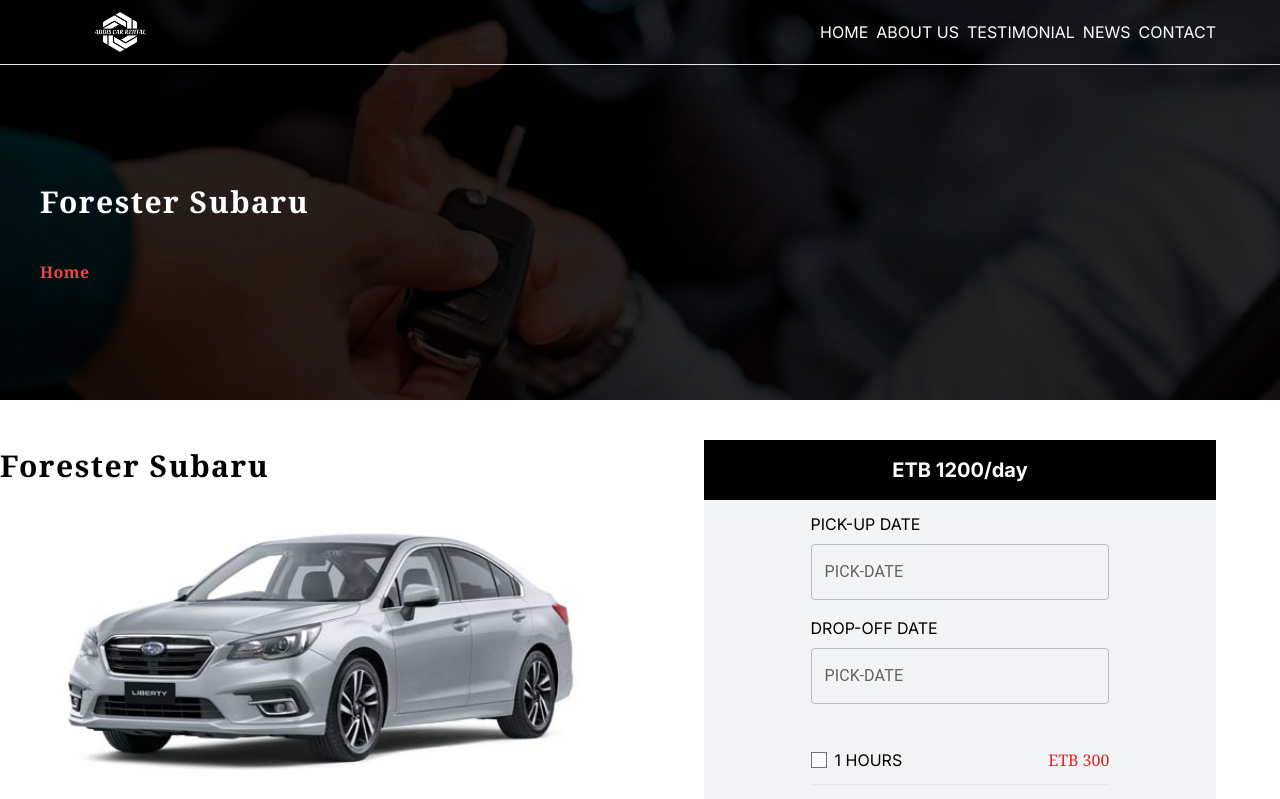
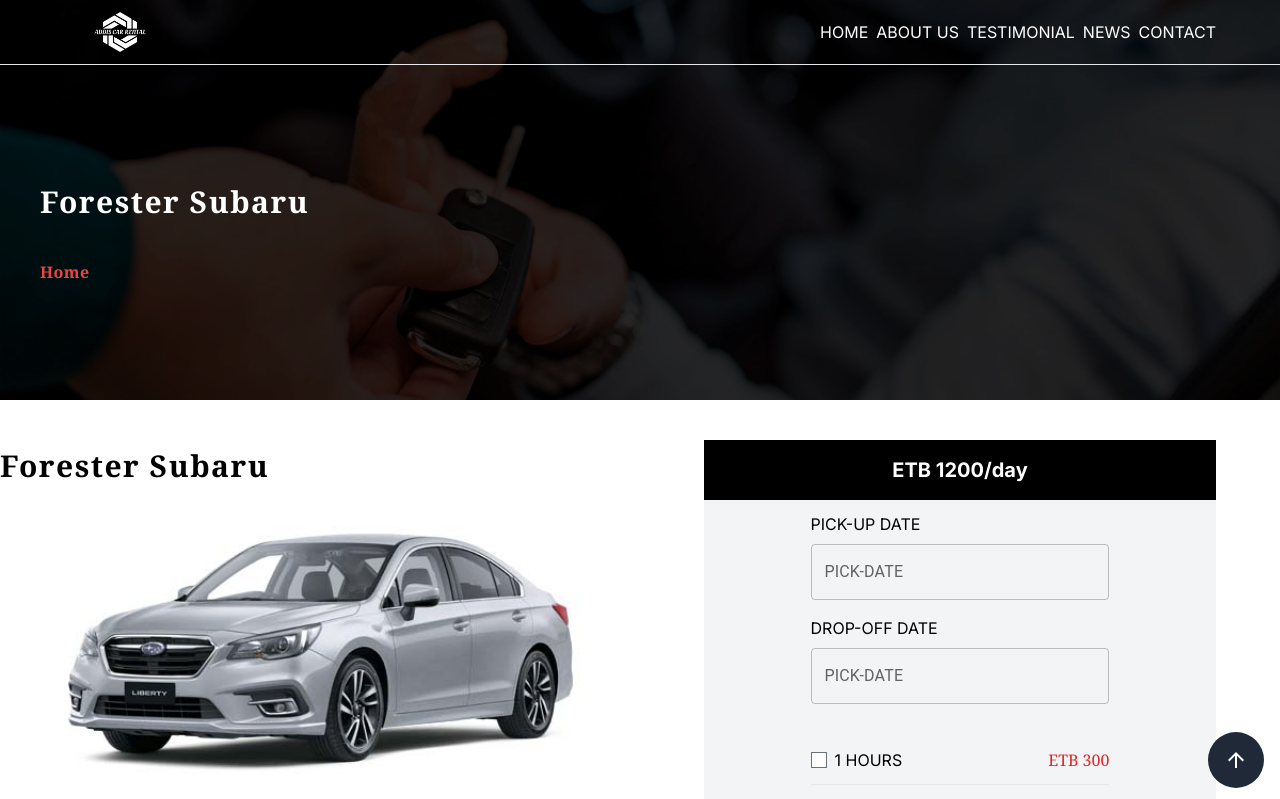
Before and after one commit to DAdawit/car-rental, a Next.js app: page /cardetail in a window 1280 px wide. Shown: the top 799 px of the page. Built offline with nearby package versions, Linux system fonts and the light colour scheme.

Commit message:
arrow up

```diff
--- a/app/cardetail/page.tsx
+++ b/app/cardetail/page.tsx
@@ -1,12 +1,21 @@
+"use client";
 import CarDetail from "@/components/CarDetail/CarDetail";
 import Hero from "@/components/CarDetail/Hero";
+import Link from "next/link";
 import React from "react";
+import ArrowUpwardIcon from "@mui/icons-material/ArrowUpward";
 
 const page = () => {
   return (
     <div>
       <Hero />
       <CarDetail />
+      <Link
+        href="#Nav"
+        className="fixed bottom-3 right-4  flex items-center bg-gray-800 justify-center flex-col w-14 h-14 rounded-full  bg-bgButton text-white"
+      >
+        <ArrowUpwardIcon />
+      </Link>
     </div>
   );
 };
```
